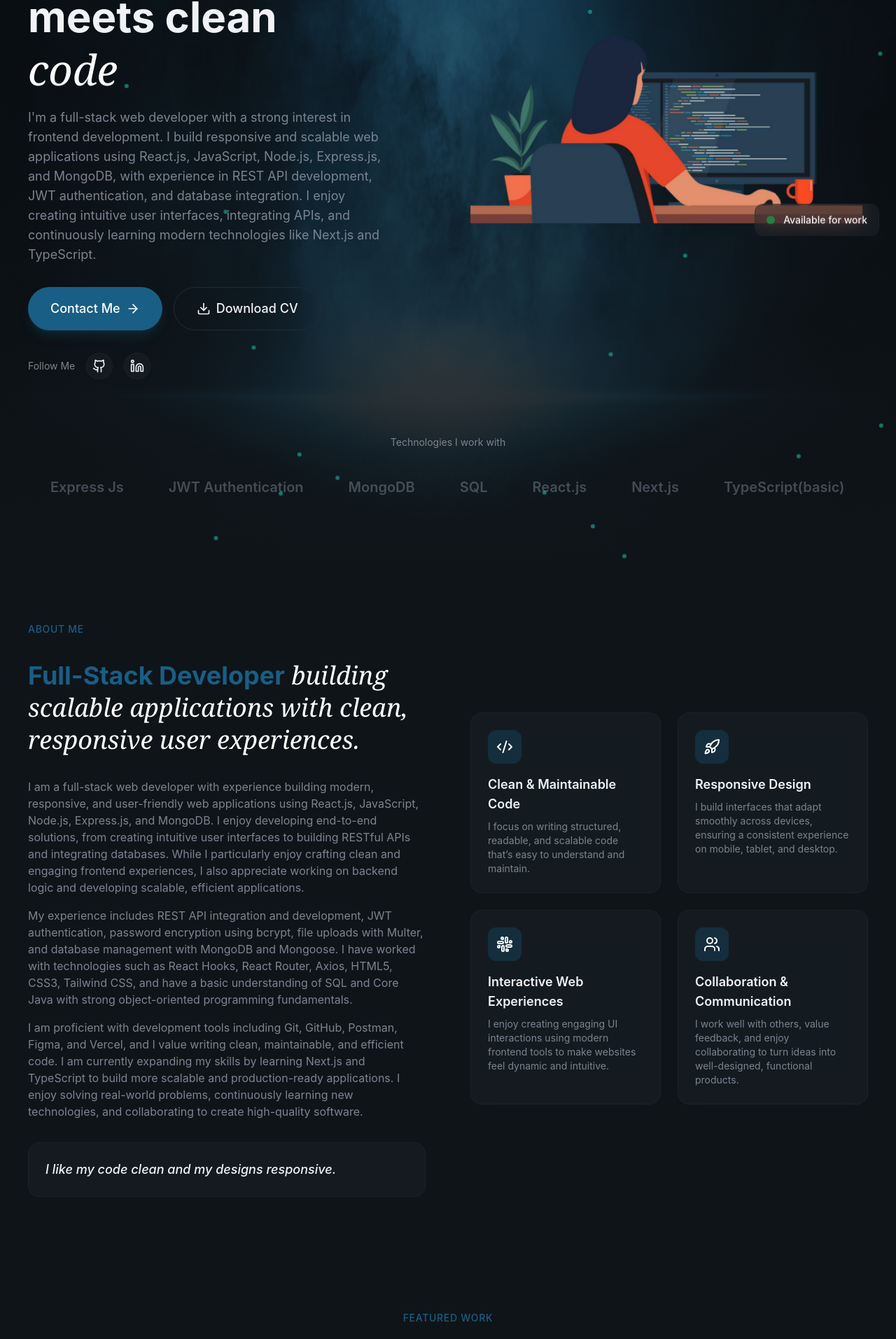
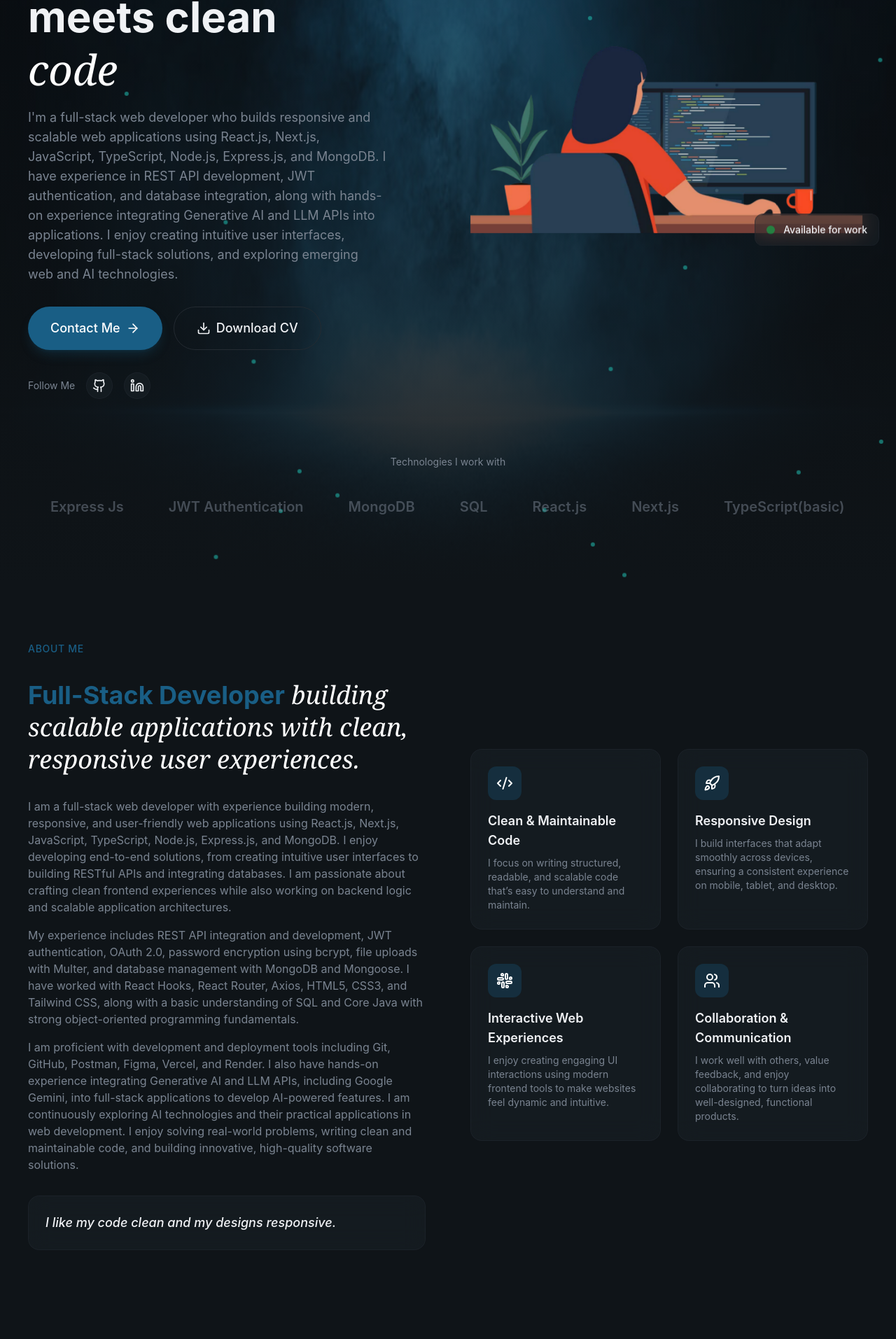
Before and after one commit to AmrapaliBala/Portfolio-React-TailwindCSS, a React (Vite) app: page / in a window 1280 px wide. Shown: the part 361-2274 px from the top of the page at 70% size. Built offline with nearby package versions, Linux system fonts and the light colour scheme.

Commit message:
Updated data

```diff
--- a/src/layout/Footer.jsx
+++ b/src/layout/Footer.jsx
@@ -23,7 +23,7 @@ export const Footer = () => {
           {/* Logo & Copyright */}
           <div className="text-center md:text-left">
             <a href="#" className="text-xl font-bold tracking-tight">
-              AM<span className="text-cyan-blue">.</span>
+              AB<span className="text-cyan-blue">.</span>
             </a>
             <p className="text-sm text-faded-blue mt-2">
               © {currentYear} Amrapali Bala. All rights reserved.
--- a/src/sections/About.jsx
+++ b/src/sections/About.jsx
@@ -4,22 +4,22 @@ const highlights = [
   {
     icon: Code2,
     title: "Clean & Maintainable Code",
-    description:"I focus on writing structured, readable, and scalable code that’s easy to understand and maintain.",
+    description: "I focus on writing structured, readable, and scalable code that’s easy to understand and maintain.",
   },
   {
     icon: Rocket,
     title: "Responsive Design",
-    description:"I build interfaces that adapt smoothly across devices, ensuring a consistent experience on mobile, tablet, and desktop.",
+    description: "I build interfaces that adapt smoothly across devices, ensuring a consistent experience on mobile, tablet, and desktop.",
   },
   {
-    icon:Slack,
+    icon: Slack,
     title: "Interactive Web Experiences",
     description: "I enjoy creating engaging UI interactions using modern frontend tools to make websites feel dynamic and intuitive.",
   },
   {
     icon: Users,
     title: "Collaboration & Communication",
-    description:"I work well with others, value feedback, and enjoy collaborating to turn ideas into well-designed, functional products.",
+    description: "I work well with others, value feedback, and enjoy collaborating to turn ideas into well-designed, functional products.",
   },
 ];
 
@@ -40,34 +40,23 @@ export const About = () => {
             </div>
 
             <h2 className="text-3xl md:text-4xl font-bold leading-tight animate-fade-in animation-delay-100 text-cyan-blue">
-             Full-Stack Developer
+              Full-Stack Developer
               <span className="font-serif italic font-normal text-white">
-               {" "}building scalable applications with clean, responsive user experiences.
+                {" "}building scalable applications with clean, responsive user experiences.
               </span>
             </h2>
 
             <div className="space-y-4 text-faded-blue animate-fade-in animation-delay-200">
-              <p>I am a full-stack web developer with experience building modern, responsive,
-                and user-friendly web applications using React.js, JavaScript, Node.js, Express.js,
-                and MongoDB. I enjoy developing end-to-end solutions, from creating intuitive user
-                interfaces to building RESTful APIs and integrating databases. While
-                I particularly enjoy crafting clean and engaging frontend experiences, I also
-                appreciate working on backend logic and developing scalable, efficient
-                applications.
+              <p>
+                I am a full-stack web developer with experience building modern, responsive, and user-friendly web applications using React.js, Next.js, JavaScript, TypeScript, Node.js, Express.js, and MongoDB. I enjoy developing end-to-end solutions, from creating intuitive user interfaces to building RESTful APIs and integrating databases. I am passionate about crafting clean frontend experiences while also working on backend logic and scalable application architectures.
               </p>
 
-              <p>My experience includes REST API integration and development, JWT authentication,
-                password encryption using bcrypt, file uploads with Multer, and database management
-                with MongoDB and Mongoose. I have worked with technologies such as React Hooks,
-                React Router, Axios, HTML5, CSS3, Tailwind CSS, and have a basic understanding
-                of SQL and Core Java with strong object-oriented programming fundamentals.
+              <p>
+                My experience includes REST API integration and development, JWT authentication, OAuth 2.0, password encryption using bcrypt, file uploads with Multer, and database management with MongoDB and Mongoose. I have worked with React Hooks, React Router, Axios, HTML5, CSS3, and Tailwind CSS, along with a basic understanding of SQL and Core Java with strong object-oriented programming fundamentals.
               </p>
 
-              <p>I am proficient with development tools including Git, GitHub, Postman, Figma, and
-                Vercel, and I value writing clean, maintainable, and efficient code. I am currently
-                expanding my skills by learning Next.js and TypeScript to build more scalable and
-                production-ready applications. I enjoy solving real-world problems, continuously
-                learning new technologies, and collaborating to create high-quality software.
+              <p>
+                I am proficient with development and deployment tools including Git, GitHub, Postman, Figma, Vercel, and Render. I also have hands-on experience integrating Generative AI and LLM APIs, including Google Gemini, into full-stack applications to develop AI-powered features. I am continuously exploring AI technologies and their practical applications in web development. I enjoy solving real-world problems, writing clean and maintainable code, and building innovative, high-quality software solutions.
               </p>
             </div>
 
--- a/src/sections/Hero.jsx
+++ b/src/sections/Hero.jsx
@@ -70,11 +70,12 @@ export const Hero = ({ onContactClick }) => {
               </h1>
 
               <p className="text-lg text-faded-blue max-w-lg animate-fade-in animation-delay-200">
-                  I'm a full-stack web developer with a strong interest in frontend development. I build
-                  responsive and scalable web applications using React.js, JavaScript, Node.js, Express.js,
-                  and MongoDB, with experience in REST API development, JWT authentication, and database
-                  integration. I enjoy creating intuitive user interfaces, integrating APIs, and continuously
-                  learning modern technologies like Next.js and TypeScript.
+                I'm a full-stack web developer who builds responsive and scalable web applications
+                using React.js, Next.js, JavaScript, TypeScript, Node.js, Express.js, and MongoDB.
+                I have experience in REST API development, JWT authentication, and database
+                integration, along with hands-on experience integrating Generative AI and
+                LLM APIs into applications. I enjoy creating intuitive user interfaces,
+                developing full-stack solutions, and exploring emerging web and AI technologies.
               </p>
             </div>
 
@@ -95,8 +96,8 @@ export const Hero = ({ onContactClick }) => {
             <div className="flex items-center gap-4 animate-fade-in animation-delay-400">
               <span className="text-sm text-faded-blue">Follow Me</span>
               {[
-                { icon: Github, href: "https://github.com/AmrapaliBala"},
-                { icon: Linkedin, href: "https://www.linkedin.com/in/amrapali-bala-546b78252/"},
+                { icon: Github, href: "https://github.com/AmrapaliBala" },
+                { icon: Linkedin, href: "https://www.linkedin.com/in/amrapali-bala-546b78252/" },
               ].map((social, idx) => (
                 <a key={idx} href={social.href} className="p-2 rounded-full glass hover:bg-cyan-blue/10 hover:text-cyan-blue transition-all duration-300">
                   {<social.icon className="w-5 h-5" />}
--- a/src/sections/Projects.jsx
+++ b/src/sections/Projects.jsx
@@ -20,12 +20,12 @@ const projects = [
     github: "https://github.com/AmrapaliBala/noteFlow-nextjs-reactjs-javascript-tailwind-framermotion",
   },
   {
-    title: "Penny flow",
-    description: "This project is a fully responsive Expense Tracker web application that helps users monitor their income and expenses in real time. It dynamically calculates total income, total expenses, and the remaining balance based on user input, providing a clear financial overview at a glance.",
-    image: "/projects/Pennyflow.png",
-    tags: ["HTML", "CSS", "Javascript"],
-    link: "https://penny-flow-html-css-javascript.vercel.app/",
-    github: "https://github.com/AmrapaliBala/penny-flow-html-css-javascript",
+    title: "PennyflowMern",
+    description: "PennyFlow MERN is a full-stack personal finance management application converted from my original frontend-only PennyFlow project. It enables users to manage income and expenses, track balances, and view transaction summaries, with secure authentication, Google Sign-In, email OTP-based password recovery, and an AI-powered financial assistant using Google Gemini to provide personalized spending insights.",
+    image: "/projects/PennyFlowMern.png",
+    tags: ["Reactjs", "Nodejs", "Expressjs","MongoDB","GeminiAPI","JWT","OAuth2.0"],
+    link: "https://pennyflow-prjc.onrender.com",
+    github: "https://github.com/AmrapaliBala/pennyFlow-Mern",
   },
     {
     title: "Dashboard",
```
Also changed, not shown: public/projects/PennyFlowMern.png (added), public/projects/Pennyflow.png (deleted). Lines whose indentation alone changed are shown as unchanged.
